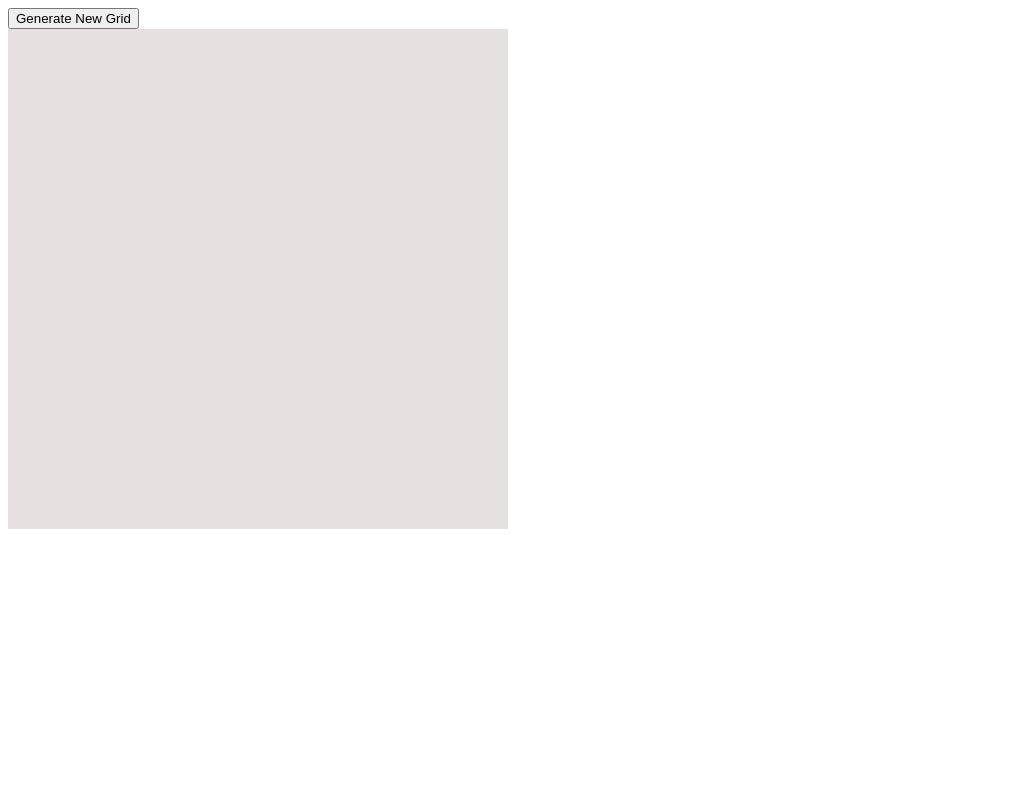
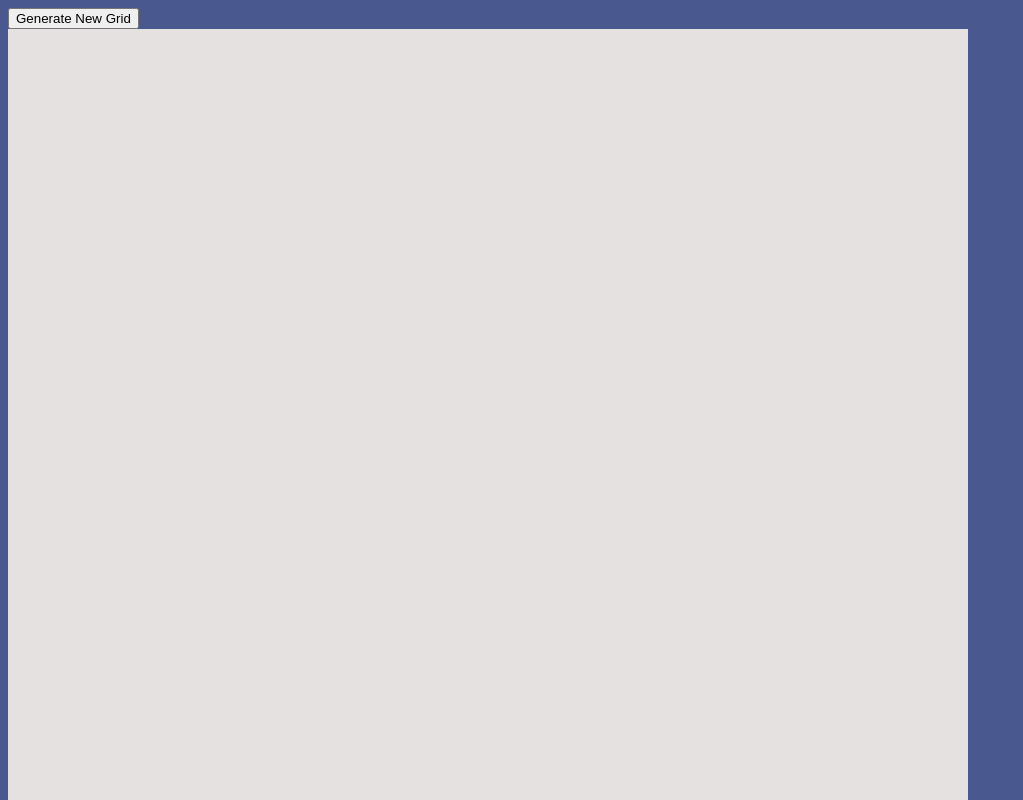
Before and after one commit to NeilKHess/Etch-A-Sketch, a plain HTML site: page index.html in a window 1280 px wide. Shown: the top 800 px of the page, without its empty margins (0-1023 px from the left). Drawn offline with Linux system fonts and the light colour scheme.

```diff
--- a/scripts.js
+++ b/scripts.js
@@ -4,7 +4,7 @@
 
 genButton.addEventListener("click", function(){
 
-    //Clears results of any previous funcion call
+    //Clears results of any previous grid//
     function removeAllChildNodes(parent) {
         while (parent.firstChild) {
             parent.removeChild(parent.firstChild);
@@ -12,7 +12,7 @@
     const gridArea = document.querySelector('#gridArea');
     removeAllChildNodes(gridArea);
 
-    //Main function
+    //Grid Generator
     let sideLenPrompt = prompt("How large would you like the sides of your square to be?")
     let sideLen = sideLenPrompt;
     let divGen = function(sideLen)
--- a/styles.css
+++ b/styles.css
@@ -1,15 +1,19 @@
+body{
+        background: rgb(73, 88, 143);
+}
+
 #gridArea {
-        display: flex;
-        flex-wrap: wrap;
+        display: grid;
+        grid-template-columns: repeat((sideLen), 1fr);
+        grid-template-rows: repeat((sideLen), 1fr);;
         background-color: rgb(229, 225, 225);
-        width: 500px;
-        height: 500px;
-        justify-content: center;
-        align-items: center;
+        width: 960px;
+        height: 960px;
+        margin: 0px;
+        padding:0px;
 }
 
 .oneSquare{
-        align-content: center;
         background-color: limegreen;
         margin: 0px;
         padding: 0px;
@@ -19,3 +23,7 @@
 .revealed{
         opacity: 100%
 }
+
+:root{
+
+}
```
